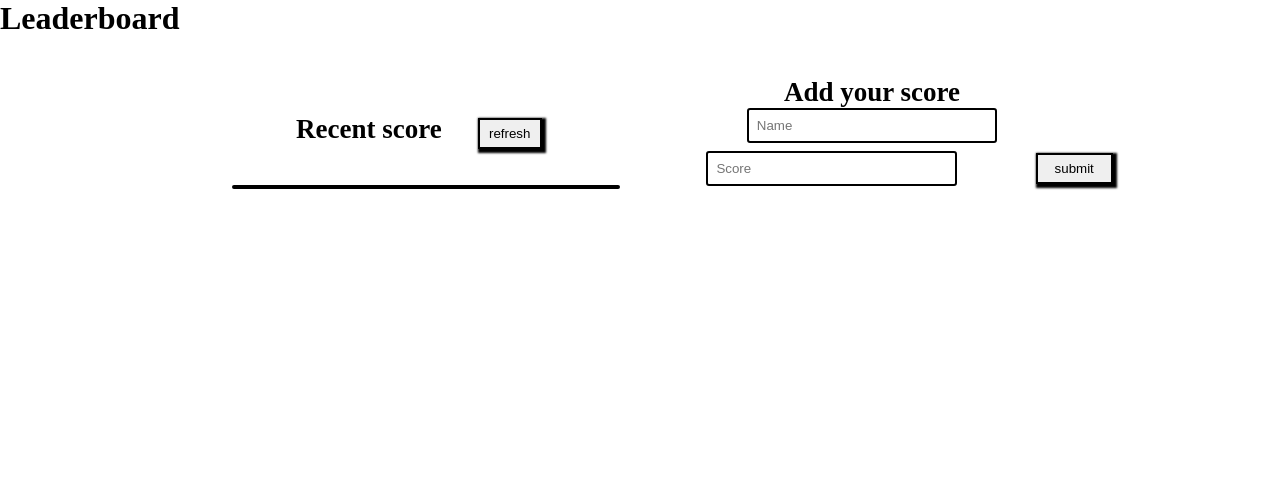
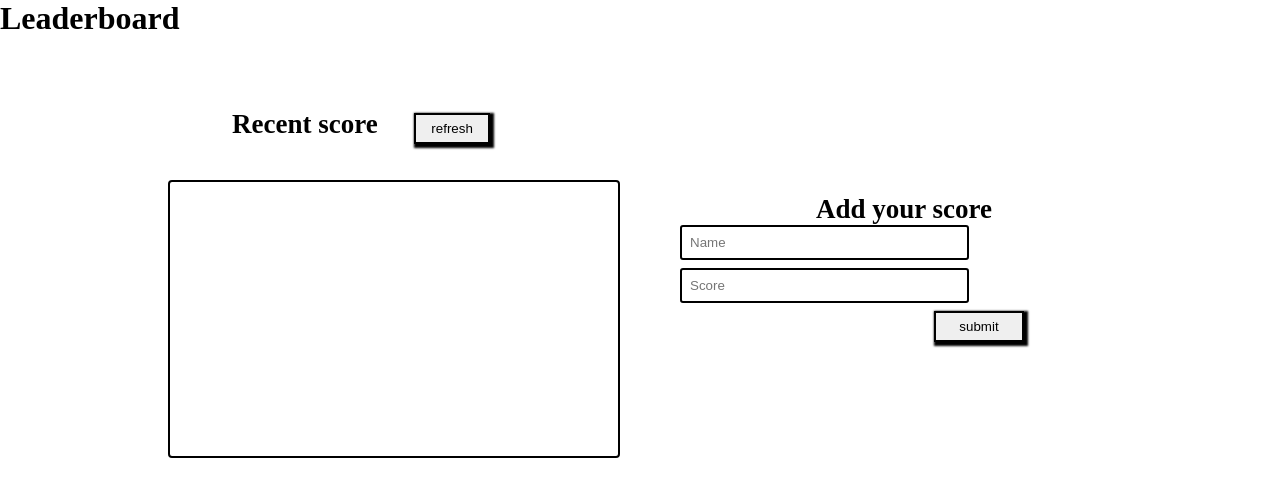
Before and after one commit to BasitKorede/leaderbooard-project, a website built with webpack: page src/index.html in a window 1280 px wide. Both pictures are taken after typing "Sample", "5" into the empty fields and a click on the button "submit". Built offline with nearby package versions, Linux system fonts and the light colour scheme; no server answers.

Commit message:
Add addtional styling to butify psge

```diff
--- a/js/fuctionalties.js
+++ /dev/null
@@ -1,31 +0,0 @@
-/* eslint-disable import/no-cycle */
-import { URI, displayScores } from './modules/dom.js';
-
-import sendData from './modules/refresh.js';
-
-const resultUl = document.querySelector('.board-list');
-
-const fetchData = async () => {
-  await fetch(URI, {
-    method: 'GET',
-  })
-    .then((response) => response.json())
-    .then((result) => displayScores(resultUl, result));
-};
-
-document.addEventListener('DOMContentLoaded', () => {
-  sendData();
-  fetchData();
-});
-const postData = async (user, score) => {
-  await fetch(URI, {
-    method: 'POST',
-    body: JSON.stringify({ user, score }),
-    headers: {
-      'Content-type': 'application/json; charset=UTF-8',
-    },
-  })
-    .then((response) => response.json())
-    .then((json) => json);
-};
-export default postData;
--- a/js/modules/dom.js
+++ b/js/modules/dom.js
@@ -1,8 +1,7 @@
-/* eslint-disable import/no-cycle */
-import fetchData from '../fuctionalties.js';
-
 const API_KEY = 's5I1Iezs2fp5U1vv55v4';
 export const URI = `https://us-central1-js-capstone-backend.cloudfunctions.net/api/games/${API_KEY}/scores`;
+
+const resultUl = document.querySelector('.board-list');
 export const displayScores = (list, res) => {
   const { result } = res;
   const scores = [];
@@ -11,12 +10,46 @@ export const displayScores = (list, res) => {
   }
   list.innerHTML = '';
   scores.forEach((score) => {
-    list.innerHTML += `<li>${score[0]}: ${score[1]}</li>`;
+    list.innerHTML += `<li class='board-list-item'>${score[0]}: ${score[1]}</li>`;
   });
   if (scores.length > 5) { list.classList.add('scroll'); }
+};
+
+const fetchData = async () => {
+  await fetch(URI, {
+    method: 'GET',
+  })
+    .then((response) => response.json())
+    .then((result) => displayScores(resultUl, result));
 };
 
 const refresh = document.querySelector('.refresh-button');
 refresh.addEventListener('click', () => {
   fetchData();
 });
+export const postData = async (user, score) => {
+  await fetch(URI, {
+    method: 'POST',
+    body: JSON.stringify({ user, score }),
+    headers: {
+      'Content-type': 'application/json; charset=UTF-8',
+    },
+  })
+    .then((response) => response.json())
+    .then((json) => json);
+};
+
+export const sendData = async () => {
+  const submitScore = document.querySelector('#form');
+  const nameInput = document.getElementById('name');
+  const scoreInput = document.getElementById('score');
+  submitScore.addEventListener('submit', (e) => {
+    e.preventDefault();
+    postData(nameInput.value, scoreInput.value);
+    submitScore.reset();
+  });
+};
+document.addEventListener('DOMContentLoaded', () => {
+  sendData();
+  fetchData();
+});
--- a/js/modules/refresh.js
+++ /dev/null
@@ -1,14 +0,0 @@
-// eslint-disable-next-line import/no-cycle
-import postData from '../fuctionalties.js';
-
-const sendData = async () => {
-  const submitScore = document.querySelector('#form');
-  const nameInput = document.getElementById('name');
-  const scoreInput = document.getElementById('score');
-  submitScore.addEventListener('submit', (e) => {
-    e.preventDefault();
-    postData(nameInput.value, scoreInput.value);
-    submitScore.reset();
-  });
-};
-export default sendData;
--- a/src/index.html
+++ b/src/index.html
@@ -22,6 +22,7 @@
       <section class="add-section">
         <h2>Add your score</h2>
         <form id="form" class="form">
+          <div class="style-input display-flex">
           <input type="text" class="name-input" placeholder="Name" id="name" />
           <input
             type="number"
@@ -29,6 +30,7 @@
             placeholder="Score"
             id="score"
           />
+          </div>
           <button type="submit" class="add-button">submit</button>
         </form>
       </section>
--- a/src/index.js
+++ b/src/index.js
@@ -1,8 +1,7 @@
-// eslint-disable-next-line no-unused-vars
-import { URI, displayScores } from '../js/modules/dom.js';
-
-import sendData from '../js/modules/refresh.js';
-import postData from '../js/fuctionalties.js';
+/* eslint-disable no-unused-vars */
+import {
+  URI, displayScores, postData, sendData,
+} from '../js/modules/dom.js';
 
 displayScores();
 
--- a/style.css
+++ b/style.css
@@ -26,7 +26,7 @@ h2 {
 }
 
 .container {
-  width: 70%;
+  width: 80%;
   margin: 40px auto;
   justify-content: space-between;
   align-items: center;
@@ -45,6 +45,7 @@ h2 {
 .board-list {
   padding: 0;
   width: 100%;
+  height: 274px;
   border: 2px solid #000;
   border-radius: 4px;
 }
@@ -55,8 +56,16 @@ h2 {
   padding: 8px 12px;
 }
 
+.style-input {
+  flex-direction: column;
+}
+
 .board-list-item:nth-child(2n) {
   background-color: #fff;
+}
+
+.scroll {
+  overflow: scroll;
 }
 
 button {
@@ -78,7 +87,6 @@ button {
 
 .form {
   text-align: center;
-  flex-direction: column;
   align-items: center;
   width: 100%;
   gap: 20px;
```
